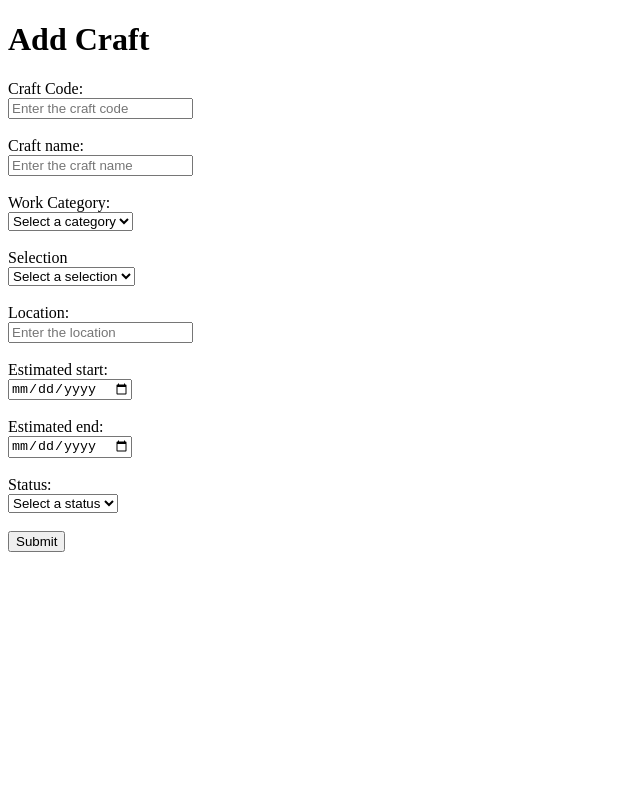
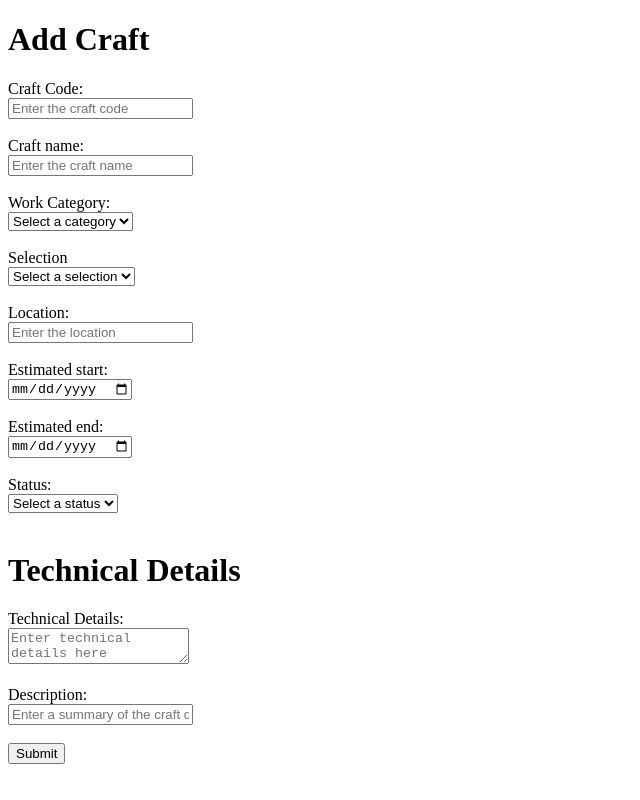
Before and after one commit to sowjanya2908/Forms, a plain HTML site: page addcraft.html in a window 1280 px wide. Shown: the whole page, without its empty margins (0-640 px from the left). Drawn offline with Linux system fonts and the light colour scheme.

Commit message:
added h1

```diff
--- a/addcraft.html
+++ b/addcraft.html
@@ -1,9 +1,11 @@
 <!DOCTYPE html>
 <html>
+
 <head>
     <meta charset="UTF-8">
     <title>Add Craft</title>
 </head>
+
 <body>
     <h1>Add Craft</h1>
     <form id="frmAddProduct" action="./summary.html" method="get">
@@ -38,7 +40,16 @@
             <option value="In Progress">In Progress</option>
             <option value="Completed">Completed</option>
         </select><br><br>
+        <h1>Technical Details</h1>
+        <label id="lbltechnicaldetails" for="technicaldetails">Technical Details:</label><br>
+        <textarea id="technicaldetails" name="technicaldetails" placeholder="Enter technical details here"
+            required></textarea><br><br>
+        <label id="lblDescription" for="description">Description:</label><br>
+        <input type="text" id="description" name="description" placeholder="Enter a summary of the craft details"
+            required><br><br>
+
         <input type="submit" id="btnSubmit" value="Submit">
     </form>
 </body>
+
 </html>
```
Lines whose indentation alone changed are shown as unchanged.
